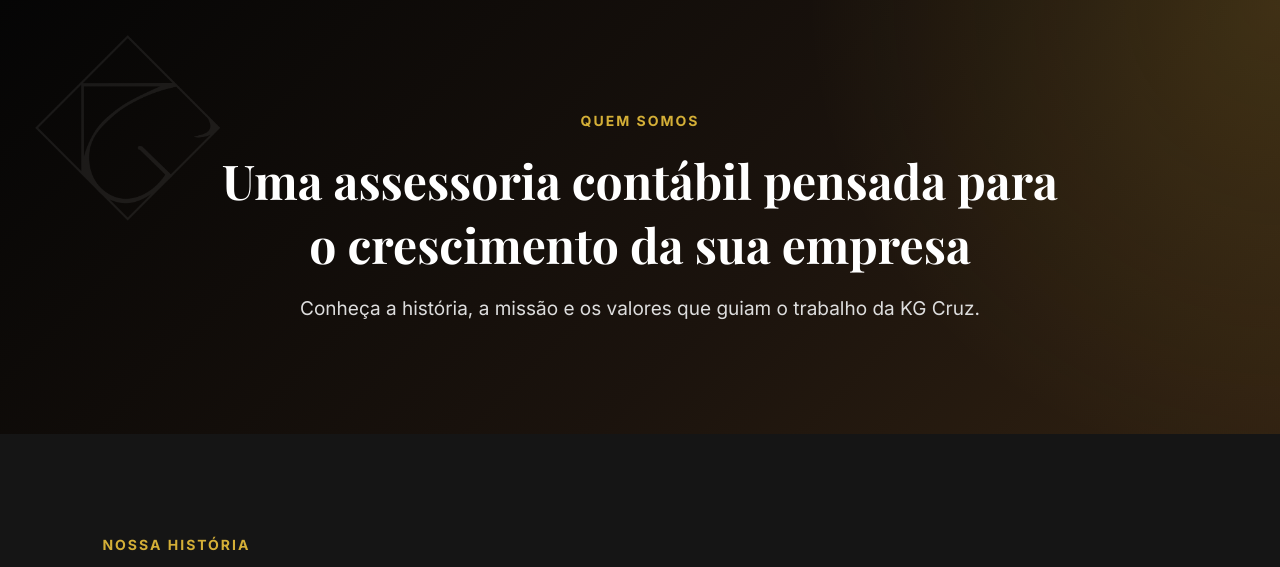
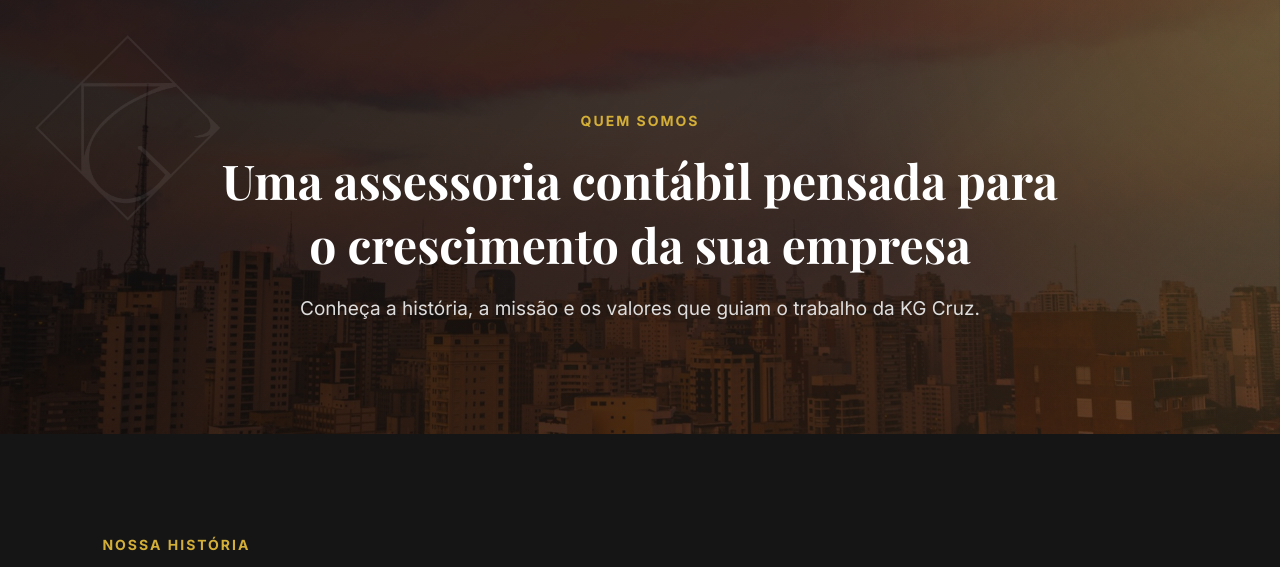
Before and after one commit to Guialvessg/site-kg-cruz, a Flask app: page /sobre in a window 1280 px wide. Shown: the part 99-666 px from the top of the page. Run offline with Flask 3, Linux system fonts and the light colour scheme.

Commit message:
Adiciona fotos e videos de metropoles nos fundos das paginas
Substitui o fundo estatico do topo (Inicio) por um video em loop de
uma cidade iluminada a noite. As paginas de Servicos e Sobre ganham
um carrossel com 4 fotos de metropoles (Nova York, Dubai, Sao Paulo
e uma cidade generica a noite) trocando em loop continuo. A pagina
de Contato ganha outro video (transito noturno). Todas as midias sao
do banco de imagens/videos gratuito Pexels (uso comercial livre).

Co-Authored-By: Claude Sonnet 5 <noreply@anthropic.com>

```diff
--- a/static/css/style.css
+++ b/static/css/style.css
@@ -457,13 +476,60 @@ nav a:hover {
 
 .pagina-hero {
   padding: 110px 8%;
-  background:
-    radial-gradient(circle at top right, rgba(212,175,55,0.16), transparent 35%),
-    linear-gradient(135deg, #050505, #1b130d 60%, #302111);
+  background: #050505;
   color: white;
   text-align: center;
   position: relative;
   isolation: isolate;
+  overflow: hidden;
+}
+
+.pagina-hero-slideshow {
+  position: absolute;
+  inset: 0;
+  z-index: -3;
+}
+
+.pagina-hero-slideshow img {
+  position: absolute;
+  inset: 0;
+  width: 100%;
+  height: 100%;
+  object-fit: cover;
+  opacity: 0;
+  animation: paginaHeroFade 20s infinite;
+}
+
+.pagina-hero-slideshow img:nth-child(1) { animation-delay: 0s; }
+.pagina-hero-slideshow img:nth-child(2) { animation-delay: 5s; }
+.pagina-hero-slideshow img:nth-child(3) { animation-delay: 10s; }
+.pagina-hero-slideshow img:nth-child(4) { animation-delay: 15s; }
+
+@keyframes paginaHeroFade {
+  0%   { opacity: 0; }
+  4%   { opacity: 1; }
+  21%  { opacity: 1; }
+  25%  { opacity: 0; }
+  100% { opacity: 0; }
+}
+
+.pagina-hero-overlay {
+  position: absolute;
+  inset: 0;
+  background:
+    radial-gradient(circle at top right, rgba(212,175,55,0.22), transparent 35%),
+    linear-gradient(135deg, rgba(5,5,5,0.86), rgba(27,19,13,0.8) 60%, rgba(48,33,17,0.72));
+  z-index: -2;
+}
+
+@media (prefers-reduced-motion: reduce) {
+  .pagina-hero-slideshow img {
+    animation: none;
+  }
+
+  .pagina-hero-slideshow img:first-child {
+    opacity: 1;
+  }
 }
 
 .pagina-hero h2 {
--- a/templates/sobre.html
+++ b/templates/sobre.html
@@ -25,6 +25,14 @@
 </header>
 
 <section class="pagina-hero">
+  <div class="pagina-hero-slideshow">
+    <img src="{{ url_for('static', filename='images/cidades/dubai.jpg') }}" alt="">
+    <img src="{{ url_for('static', filename='images/cidades/sao-paulo.jpg') }}" alt="">
+    <img src="{{ url_for('static', filename='images/cidades/nova-york.jpg') }}" alt="">
+    <img src="{{ url_for('static', filename='images/cidades/skyline-noite.jpg') }}" alt="">
+  </div>
+  <div class="pagina-hero-overlay"></div>
+
   <img class="marca-dagua marca-dagua--topo-esquerda" src="{{ url_for('static', filename='images/marca-dagua.png') }}" alt="">
 
   <span class="subtitulo">Quem somos</span>
```
Also changed, not shown: other parts of static/css/style.css (+24 -5 lines), templates/contato.html (+9 -0 lines), templates/index.html (+9 -0 lines), templates/servicos.html (+8 -0 lines), static/images/cidades/dubai.jpg (added), static/images/cidades/nova-york.jpg (added), static/images/cidades/sao-paulo.jpg (added), static/images/cidades/skyline-noite.jpg (added), 2 other files.
